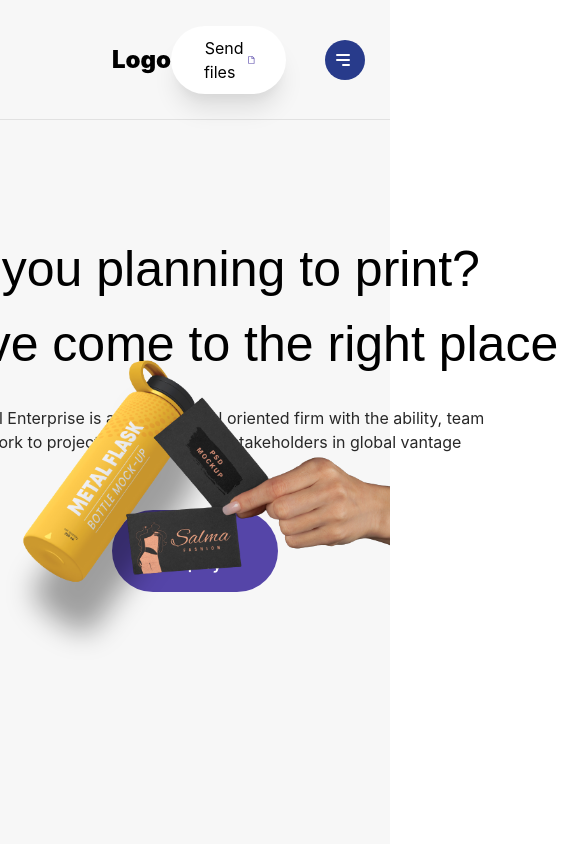
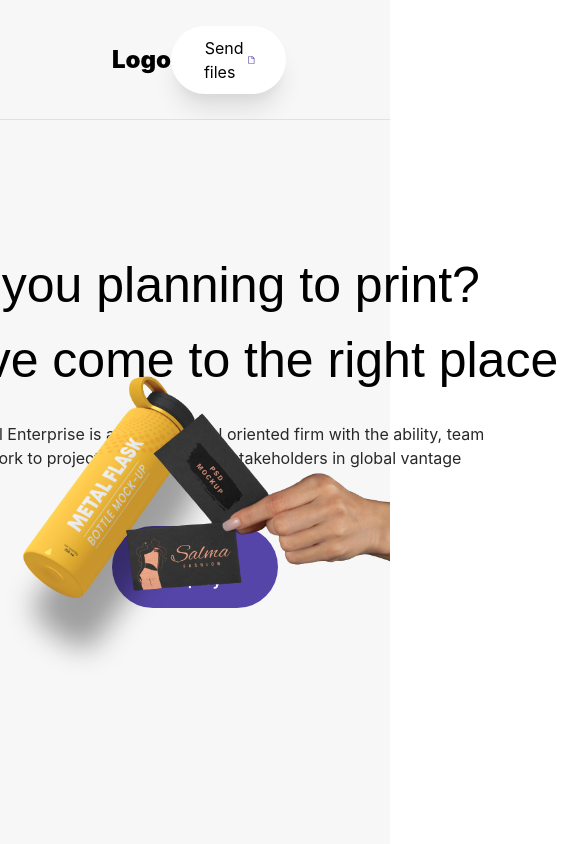
Before and after one commit to Godwindaniel10/tielle-global, a React (Create React App) app: page / in a window 390 px wide. Shown: the top 844 px of the page, 585 px wide, since content can reach past the window. Built offline with nearby package versions, Linux system fonts and the light colour scheme.

Commit message:
desktop responsive

```diff
--- a/package.json
+++ b/package.json
@@ -10,6 +10,7 @@
     "react-dom": "^18.2.0",
     "react-icons": "^4.4.0",
     "react-router-dom": "6",
+    "react-router-hash-link": "^2.4.3",
     "react-scripts": "5.0.1",
     "react-spring": "^9.4.5",
     "web-vitals": "^2.1.4"
--- a/src/App.js
+++ b/src/App.js
@@ -2,7 +2,6 @@ import React from "react";
 import Home from "./Pages/Home";
 import AboutUs from "./Pages/AboutUs";
 import Services from "./Pages/Services";
-import OurWork from "./Pages/OurWork";
 import CustomerFeedback from "./components/CustomerFeedback/CustomerFeedback";
 import Footer from "./components/Footer/Footer";
 import Contact from "./Pages/Contact";
@@ -13,7 +12,6 @@ export default function App() {
       <Home />
       <AboutUs />
       <Services />
-      <OurWork />
       <CustomerFeedback />
       <Contact />
       <Footer />
--- a/src/Pages/AboutUs.js
+++ b/src/Pages/AboutUs.js
@@ -2,7 +2,7 @@ import React from "react";
 
 export default function AboutUs() {
   return (
-    <div className="w-full h-[800px] px-[7rem] flex justify-center items-center">
+    <div className="w-full h-[800px] px-[7rem] flex justify-center items-center" id="about-us">
       <div className="flex justify-between items-center">
         <div className="w-[450px] h-auto relative">
           <h1 className="text-[40px] about-header z-10">
--- a/src/Pages/Contact.js
+++ b/src/Pages/Contact.js
@@ -5,7 +5,7 @@ import { IconContext } from "react-icons";
 
 export default function Contact() {
   return (
-    <div className="w-full h-auto absolute bottom-[-88rem] py-[7rem] flex justify-center items-center ">
+    <div className="w-full h-auto py-[7rem] flex justify-center items-center" id="contact-us">
       <div className="w-[1110px] h-auto contact">
         <div className=" h-auto">
           <img src="/images/tielle-logo.png" alt="" width={250} className="object-cover"/>
--- a/src/Pages/Home.js
+++ b/src/Pages/Home.js
@@ -1,11 +1,11 @@
 import React from "react";
 import Navbar from "../components/Navbar/Navbar";
 
-
 export default function Home() {
   return (
-    <div className="bg-[#F7F7F7] w-full h-[120vh] home">
-          <Navbar/>
+    <>
+      <Navbar />
+      <div className="bg-[#F7F7F7] w-full h-[100vh] relative pt-[8rem] home">
         <div className="px-[7rem] flex flex-col justify-center items-center relative">
           <div className="w-[135px] h-[12px] bg-[#FAD051] absolute top-[3rem] right-[26.3rem]"></div>
           <h1 className="header-home z-10 ">
@@ -32,6 +32,7 @@ export default function Home() {
             className="absolute top-[8rem] right-[0]"
           />
         </div>
-    </div>
+      </div>
+    </>
   );
 }
--- a/src/Pages/Services.js
+++ b/src/Pages/Services.js
@@ -1,10 +1,11 @@
 import React from "react";
 import { BsPrinter } from "react-icons/bs";
 import { IconContext } from "react-icons";
+import OurWork from "./OurWork";
 
 export default function Services() {
   return (
-    <div className="w-full h-[auto] p-[7rem] border-t-[1px] border-[#a3a3a342] relative ">
+    <div className="w-full h-[auto] border-t-[1px] border-[#a3a3a342] relative" id="services">
       <div className="w-[1110px] my-0 mx-auto h-auto services">
         <div className="h-auto">
           <IconContext.Provider
@@ -120,6 +121,7 @@ export default function Services() {
           </div>
         </div>
       </div>
+      <OurWork/>
     </div>
   );
 }
--- a/src/components/CustomerFeedback/CustomerFeedback.js
+++ b/src/components/CustomerFeedback/CustomerFeedback.js
@@ -4,7 +4,7 @@ import { IconContext } from "react-icons";
 
 export default function CustomerFeedback() {
   return (
-    <div className="w-full h-auto py-[7rem] absolute bottom-[-68rem] flex justify-center items-center border-b-[1px] ">
+    <div className="w-full h-auto py-[7rem] flex justify-center items-center border-b-[1px] ">
       <div className="my-0 mx-auto">
         <div className="w-[1110px] h-auto flex justify-between items-end relative">
           <h1 className="text-[40px] about-header w-[300px] z-10">
--- a/src/components/Footer/Footer.js
+++ b/src/components/Footer/Footer.js
@@ -6,7 +6,7 @@ import { IconContext } from "react-icons";
 
 export default function Footer() {
   return (
-    <div className='bg-[rgb(247,247,247)] w-full h-[200px] absolute bottom-[-100.5rem] flex justify-center items-center'>
+    <div className='bg-[rgb(247,247,247)] w-full h-[200px] flex justify-center items-center'>
       <div className="w-[1110px] h-auto flex justify-between items-center">
         <p className='text-[14px] text-[#404040]'>Copyright Tielle Global Enterprise 2018. All rights reserved.</p>
         <div className='flex justify-between items-center w-[180px]'>
--- a/src/components/Navbar/Navbar.js
+++ b/src/components/Navbar/Navbar.js
@@ -1,17 +1,35 @@
-import React, { useState } from "react";
-import { Link } from "react-router-dom";
+import React, { useState, useEffect } from "react";
+import { HashLink } from "react-router-hash-link";
 import { AiOutlineFile } from "react-icons/ai";
 import { IconContext } from "react-icons";
 
 export default function Navbar() {
   const [isNavExpanded, setIsNavExpanded] = useState(false);
+  const [scrollStyle, setScrollStyle] = useState(false);
+
+  useEffect(() => {
+    const changeNavbarStyle = () => {
+      if (window.scrollY >= 150) {
+        setScrollStyle(true);
+      } else {
+        setScrollStyle(false);
+      }
+    };
+    window.addEventListener("scroll", changeNavbarStyle);
+  }, []);
 
   return (
     <>
-      <nav className="navigation">
-        <Link to="/" className="brand-name">
+      <nav
+        className={
+          scrollStyle
+            ? "navigation sticky top-0 z-50 bg-[#fff] animate-fade-in-down"
+            : "navigation bg-[#F7F7F7] animate-fade-in-up"
+        }
+      >
+        <HashLink to="/" className="brand-name">
           Logo
-        </Link>
+        </HashLink>
         <button
           className="hamburger"
           onClick={() => {
@@ -39,19 +57,27 @@ export default function Navbar() {
         >
           <ul>
             <li>
-              <Link to="/">Home</Link>
+              <HashLink to="/">Home</HashLink>
             </li>
             <li>
-              <Link to="/about-us">About us</Link>
+              <HashLink smooth to="#about-us">
+                About us
+              </HashLink>
             </li>
             <li>
-              <Link to="/services">Services</Link>
+              <HashLink smooth to="#services">
+                Services
+              </HashLink>
             </li>
             <li>
-              <Link to="/our-work">Our works</Link>
+              <HashLink smooth to="#our-work">
+                Our works
+              </HashLink>
             </li>
             <li>
-              <Link to="/contact-us">Contact us</Link>
+              <HashLink smooth to="#contact-us">
+                Contact us
+              </HashLink>
             </li>
           </ul>
         </div>
--- a/src/index.css
+++ b/src/index.css
@@ -29,12 +29,11 @@ code {
   display: flex;
   justify-content: space-between;
   align-items: center;
-  position: relative;
-  background-color: transparent;
+  /*position: relative;
+  background-color: transparent;*/
   color: black;
   border-bottom: 1px solid #a3a3a342;
   padding: 0 7rem;
-  margin-bottom: 7rem;
 }
 .brand-name {
   text-decoration: none;
@@ -158,7 +157,7 @@ code {
 }
 
 /* Extra large devices (large laptops and desktops, 1200px and up) */
-@media only screen and (min-width: 1500px) {
+@media only screen and (min-width: 1680px) {
   body {
     display: flex;
     justify-content: center;
@@ -167,6 +166,6 @@ code {
     width: 1450px;
   }
   .home {
-    height: 1000px;
+    height: 800px;
   }
 }
--- a/tailwind.config.js
+++ b/tailwind.config.js
@@ -1,9 +1,24 @@
 module.exports = {
-  content: [
-    "./src/**/*.{js,jsx,ts,tsx}",
-  ],
+  content: ["./src/**/*.{js,jsx,ts,tsx}"],
   theme: {
-    extend: {},
+    extend: {
+      // navigation bar animation
+      keyframes: {
+        "fade-in-down": {
+          "0%": {
+            opacity: "0",
+            transform: "translateY(-10px)",
+          },
+          "100%": {
+            opacity: "1",
+            transform: "translateY(0)",
+          },
+        },
+      },
+      animation: {
+        "fade-in-down": "fade-in-down 0.4s ease-in-out",
+      },
+    },
   },
   plugins: [],
-}
+};
```
Also changed, not shown: src/Pages/OurWork.js (+13 -34 lines), 2 other files (tests, documents, lock files or other folders).
